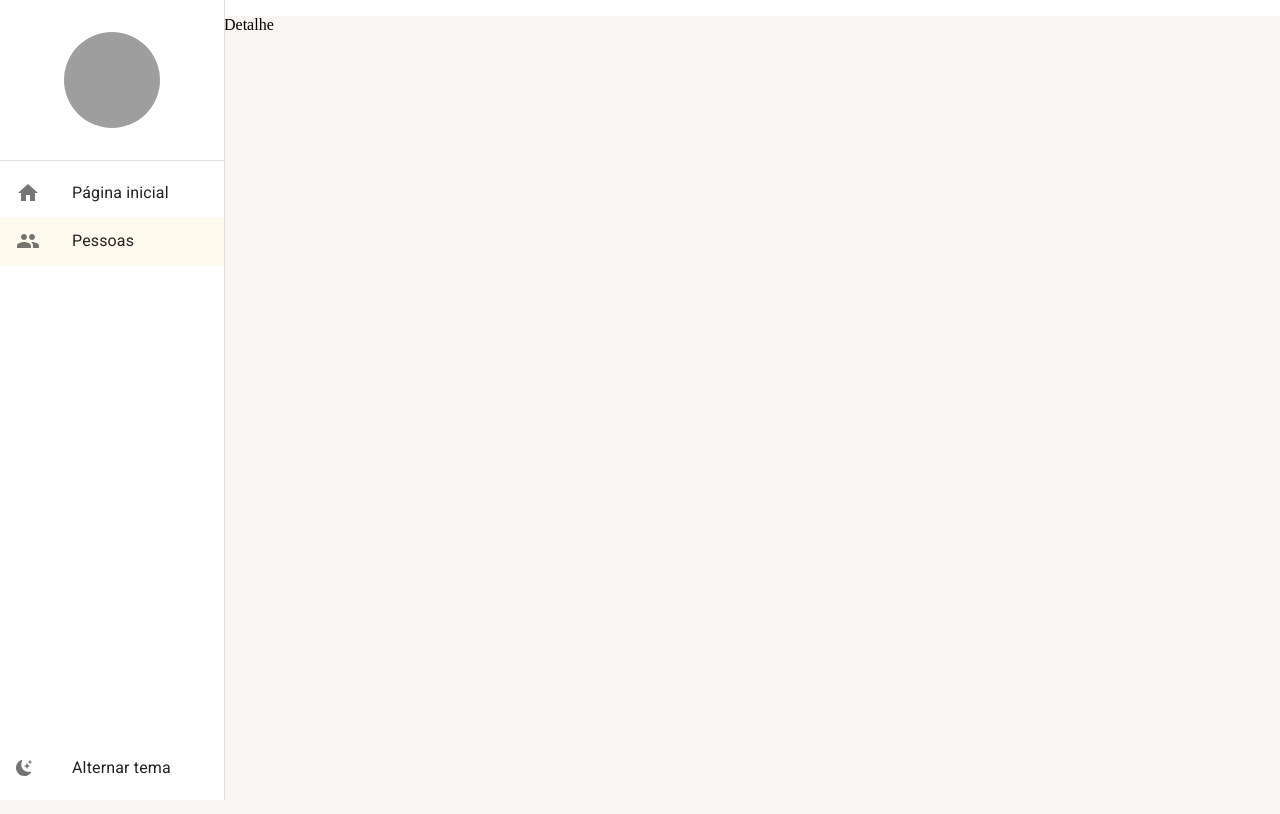
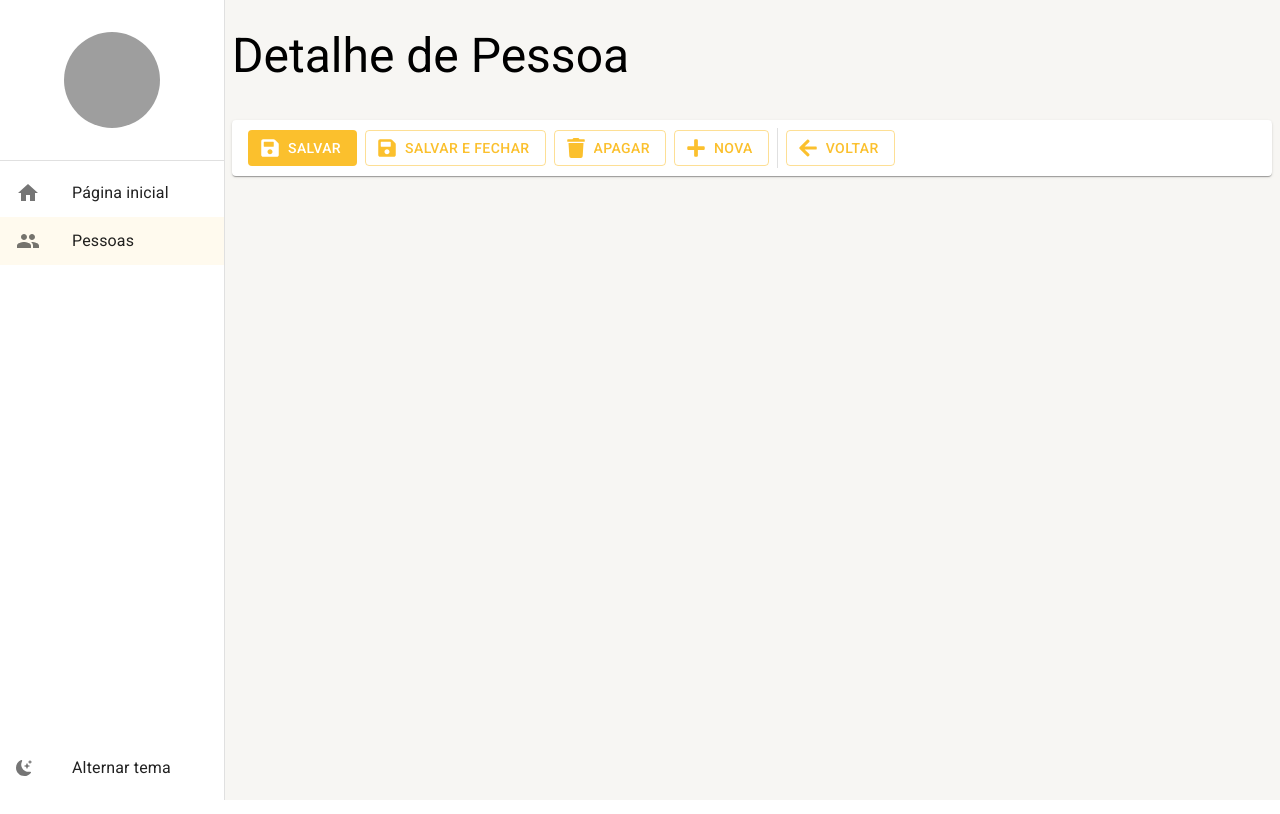
Before and after one commit to wandealves/react-materialui-typescript-web, a React (Create React App) app: page /pessoas/detalhe/1 in a window 1280 px wide. Built offline with nearby package versions, Linux system fonts and the light colour scheme; grey boxes are pictures that could not be loaded.

Commit message:
feat: inicio criação página detalhe de pessoa

```diff
--- a/src/pages/index.ts
+++ b/src/pages/index.ts
@@ -1,2 +1,3 @@
 export * from './dashboard/Dashboard';
 export * from './pessoas/ListagemDePessoas';
+export * from './pessoas/DetalheDePessoas';
--- /dev/null
+++ b/src/pages/pessoas/DetalheDePessoas.tsx
@@ -0,0 +1,37 @@
+import React from 'react';
+import { useNavigate, useParams } from 'react-router-dom';
+
+import { FerramentasDeDetalhe } from '../../shared/components';
+import { LayoutBaseDePagina } from '../../shared/layouts';
+
+export const DetalheDePessoas: React.FC = () => {
+  const { id = 'nova' } = useParams<'id'>();
+  const navigate = useNavigate();
+
+  const handleSave = () => {
+    console.log('save');
+  };
+
+  const handleDelete = () => {
+    console.log('delete');
+  };
+
+  return (
+    <LayoutBaseDePagina
+      titulo="Detalhe de Pessoa"
+      barraDeFerramentas={
+        <FerramentasDeDetalhe
+          textoBotaoNovo="Nova"
+          mostrarBotaoSalvarEFechar
+          mostrarBotaoNovo={id !== 'nova'}
+          mostrarBotaoApagar={id !== 'nova'}
+          aoClicarEmNovo={() => navigate('/pessoas/detalhe/nova')}
+          aoClicarEmVoltar={() => navigate('/pessoas')}
+          aoClicarEmApagar={() => handleDelete()}
+          aoClicarEmSalvar={() => handleSave()}
+          aoClicarEmSalvarEFechar={() => handleSave()}
+        />
+      }
+    ></LayoutBaseDePagina>
+  );
+};
--- a/src/pages/pessoas/ListagemDePessoas.tsx
+++ b/src/pages/pessoas/ListagemDePessoas.tsx
@@ -82,6 +82,7 @@
           textoBotaoNovo="Nova"
           mostarInputBusca
           textoDaBusca={busca}
+          aoClicarEmNovo={() => navigate('/pessoas/detalhe/nova')}
           aoMudarTextoDeBusca={texto =>
             setSearchParams({ busca: texto, pagina: '1' }, { replace: true })
           }
--- a/src/routes/index.tsx
+++ b/src/routes/index.tsx
@@ -4,7 +4,7 @@
 
 import { useDrawerContext } from '../shared/contexts';
 
-import { Dashboard, ListagemDePessoas } from '../pages';
+import { Dashboard, ListagemDePessoas, DetalheDePessoas } from '../pages';
 
 export const AppRoutes = () => {
   const { setDrawerOptions } = useDrawerContext();
@@ -28,7 +28,7 @@
     <Routes>
       <Route path="/pagina-inicial" element={<Dashboard />} />
       <Route path="/pessoas" element={<ListagemDePessoas />} />
-      <Route path="/pessoas/detalhe/:id" element={<p>Detalhe</p>} />
+      <Route path="/pessoas/detalhe/:id" element={<DetalheDePessoas />} />
       <Route path="*" element={<Navigate to="/pagina-inicial" />} />
     </Routes>
   );
```
